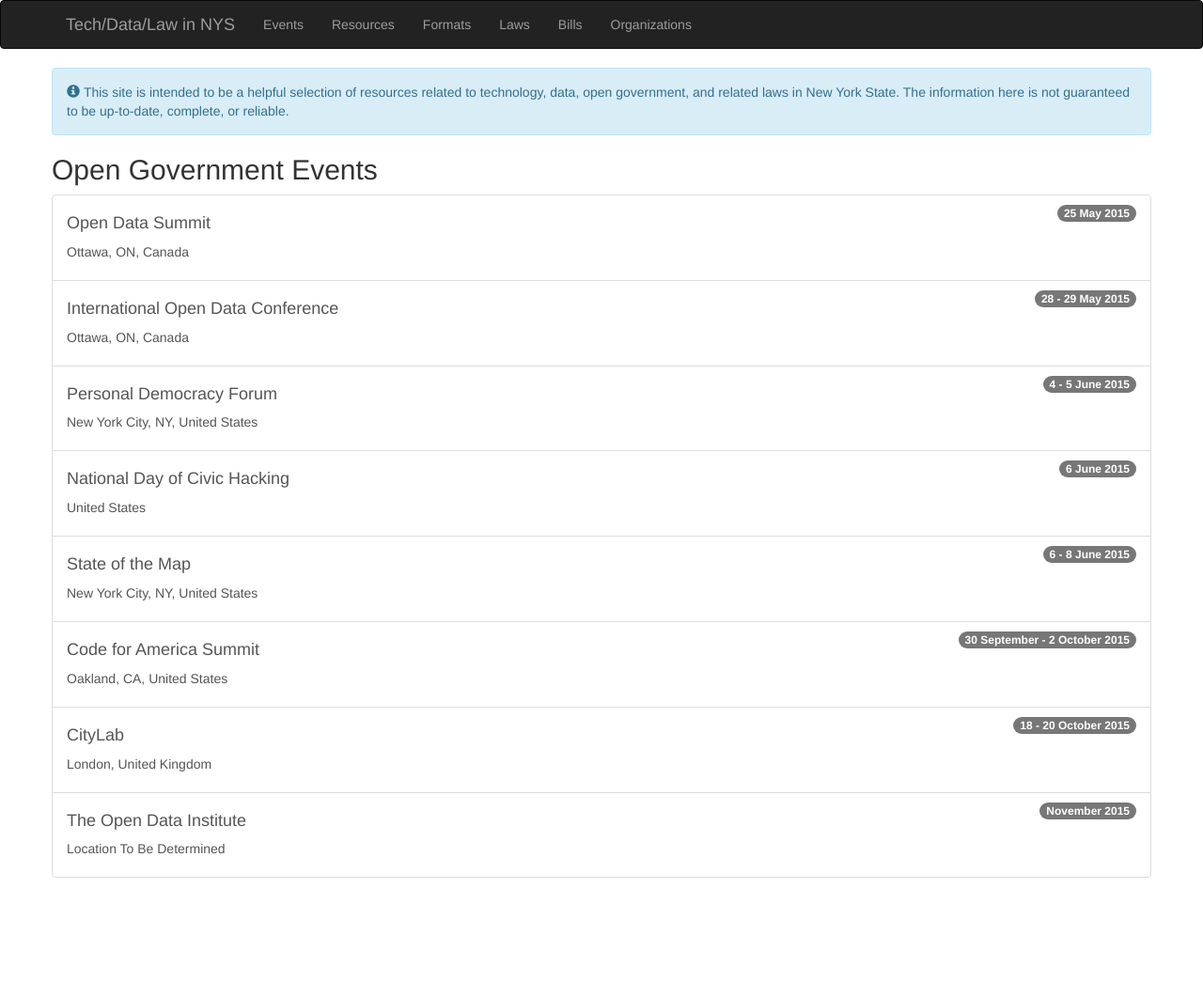
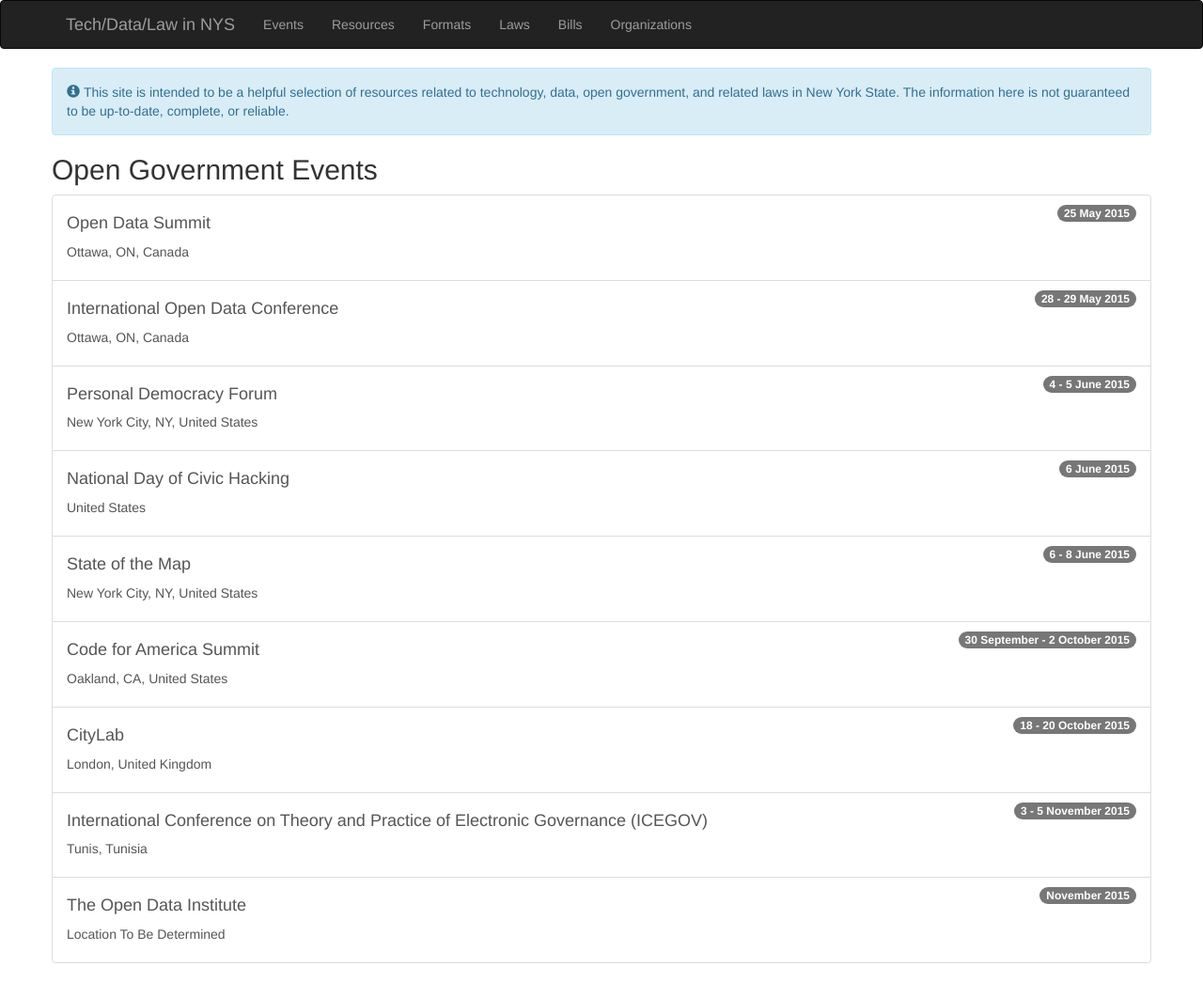
Before and after one commit to technickle/open-data-resources, a Jekyll site: the page built from events/index.md, in a window 1280 px wide. Shown: the whole page at 94% size. Built offline with Jekyll 4.4.1, drawn with Linux system fonts in a browser that asks for light colours; nearby versions of some CDN libraries; before the commit the page ends 954 px from its top, so only the background shows below that.

Commit message:
added icegov

```diff
--- a/events/index.md
+++ b/events/index.md
@@ -40,6 +40,11 @@ layout: default
     <h4>CityLab</h4>
     <p>London, United Kingdom</p>
   </a>
+  <a class="list-group-item" href="http://icegov.org/">
+    <span class="badge">3 - 5 November 2015</span>
+    <h4>International Conference on Theory and Practice of Electronic Governance (ICEGOV)</h4>
+    <p>Tunis, Tunisia</p>
+  </a>
   <a class="list-group-item" href="http://summit.theodi.org/">
     <span class="badge">November 2015</span>
     <h4>The Open Data Institute</h4>
```
